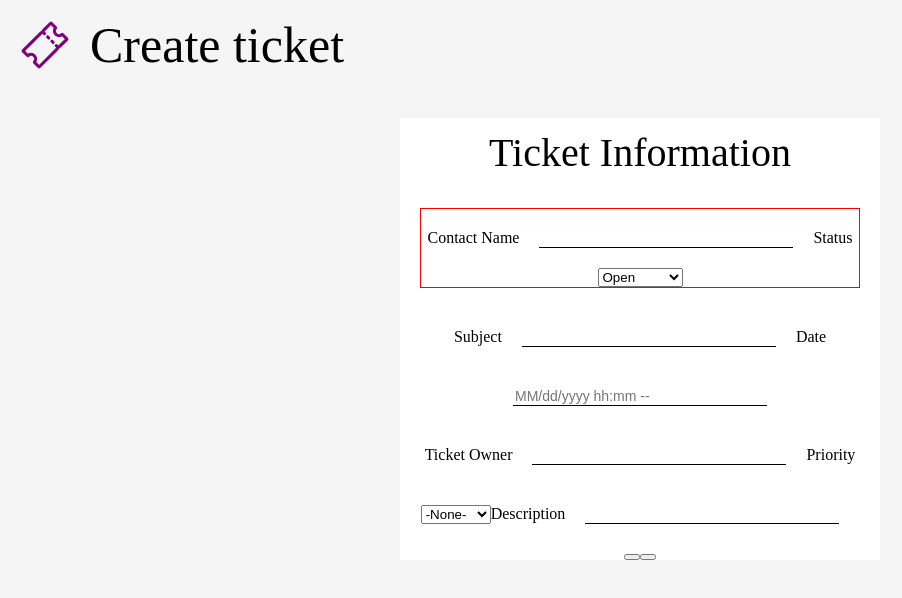
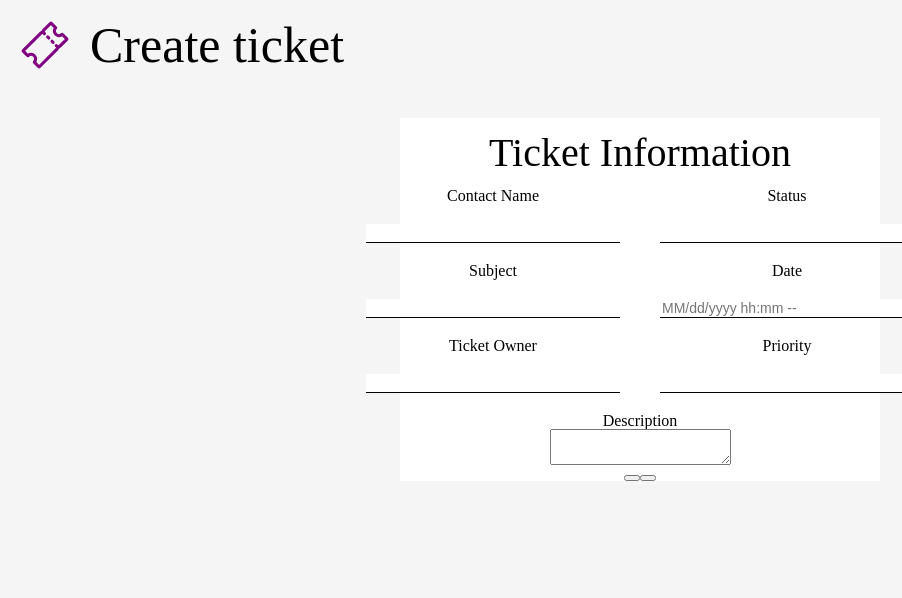
Before and after one commit to imxande/Help-Desk, a React (Create React App) app in the folder bug-tracker/: page /ticket in a window 1280 px wide. Shown: the top 598 px of the page, without its empty margins (0-902 px from the left). Built offline with nearby package versions, Linux system fonts and the light colour scheme; the HTML template or start-up script is replaced by a standard one.

Commit message:
added all labels needed to ticket form

```diff
--- a/bug-tracker/src/components/ticket_form/index.jsx
+++ b/bug-tracker/src/components/ticket_form/index.jsx
@@ -1,14 +1,19 @@
 import React from "react";
 import {
 	Container,
+	Form,
 	TopContent,
 	MiddleContent,
 	BottomContent,
-	Form,
+	Body,
 	Label,
-	Select,
-	Option,
+	LeftContent,
+	RightContent,
+	Description,
+	// Select,
+	// Option,
 	Field,
+	TextArea,
 	ButtonContainer,
 	SubmitButton,
 	CancelButton,
@@ -19,49 +24,61 @@ const TicketForm = () => {
 		<Container>
 			<Form>
 				<TopContent>
-					<Label>
+					<Label htmlFor="name">
+						<LeftContent>
 							Contact Name
 							<Field />
+						</LeftContent>
 					</Label>
 					<Label htmlFor="status">
+						<RightContent>
 							Status
-						<Select>
+							<Field />
+							{/* <Select>
 									<Option>Open</Option>
 									<Option>In Process</Option>
 									<Option>On Hold</Option>
 									<Option>Closed</Option>
-						</Select>
+								</Select> */}
+						</RightContent>
 					</Label>
 				</TopContent>
 				<MiddleContent>
 					<Label htmlFor="subject">
+						<LeftContent>
 							Subject
 							<Field />
+						</LeftContent>
 					</Label>
-					<Label>
+					<Label htmlFor="date">
+						<RightContent>
 							Date
 							<Field placeholder="MM/dd/yyyy hh:mm --" />
+						</RightContent>
 					</Label>
 				</MiddleContent>
 				<BottomContent>
-					<Label>
+					<Label htmlFor="owner">
+						<LeftContent>
 							Ticket Owner
 							<Field />
+						</LeftContent>
 					</Label>
-					<Label>
+					<Label htmlFor="priority">
+						<RightContent>
 							Priority
-						<Select>
-							<Option>-None-</Option>
-							<Option>High</Option>
-							<Option>Medium</Option>
-							<Option>Low</Option>
-						</Select>
-					</Label>
-					<Label htmlFor="body">
-						Description
 							<Field />
+						</RightContent>
 					</Label>
 				</BottomContent>
+				<Body>
+					<Label htmlFor="body">
+						<Description>
+							Description
+							<TextArea />
+						</Description>
+					</Label>
+				</Body>
 				<ButtonContainer>
 					<SubmitButton />
 					<CancelButton />
--- a/bug-tracker/src/components/ticket_form/style.js
+++ b/bug-tracker/src/components/ticket_form/style.js
@@ -1,16 +1,42 @@
 import styled from "styled-components";
 
 export const Container = styled.div``;
+
+export const Form = styled.form``;
+
 export const TopContent = styled.div`
-	border: 1px solid red;
-	margin: 20px;
+	display: flex;
+	justify-content: center;
+	// margin: 20px;
 `;
-export const MiddleContent = styled.div``;
-export const BottomContent = styled.div``;
-export const Form = styled.form`
+export const MiddleContent = styled.div`
+	display: flex;
+	justify-content: center;
+`;
+export const BottomContent = styled.div`
+	display: flex;
+	justify-content: center;
+`;
+
+export const Body = styled.div`
+	display: flex;
+	justify-content: center;
+`;
+
+export const Description = styled.div`
 	display: flex;
 	flex-direction: column;
 `;
+
+export const LeftContent = styled.div`
+	display: flex;
+	flex-direction: column;
+`;
+export const RightContent = styled.div`
+	display: flex;
+	flex-direction: column;
+`;
+
 export const Label = styled.label``;
 export const Select = styled.select``;
 export const Option = styled.option``;
@@ -23,6 +49,8 @@ export const Field = styled.input`
 	width: 250px;
 `;
 
+export const TextArea = styled.textarea``;
+
 export const ButtonContainer = styled.div``;
 export const SubmitButton = styled.button``;
 export const CancelButton = styled.button``;
```
Lines whose indentation alone changed are shown as unchanged.
